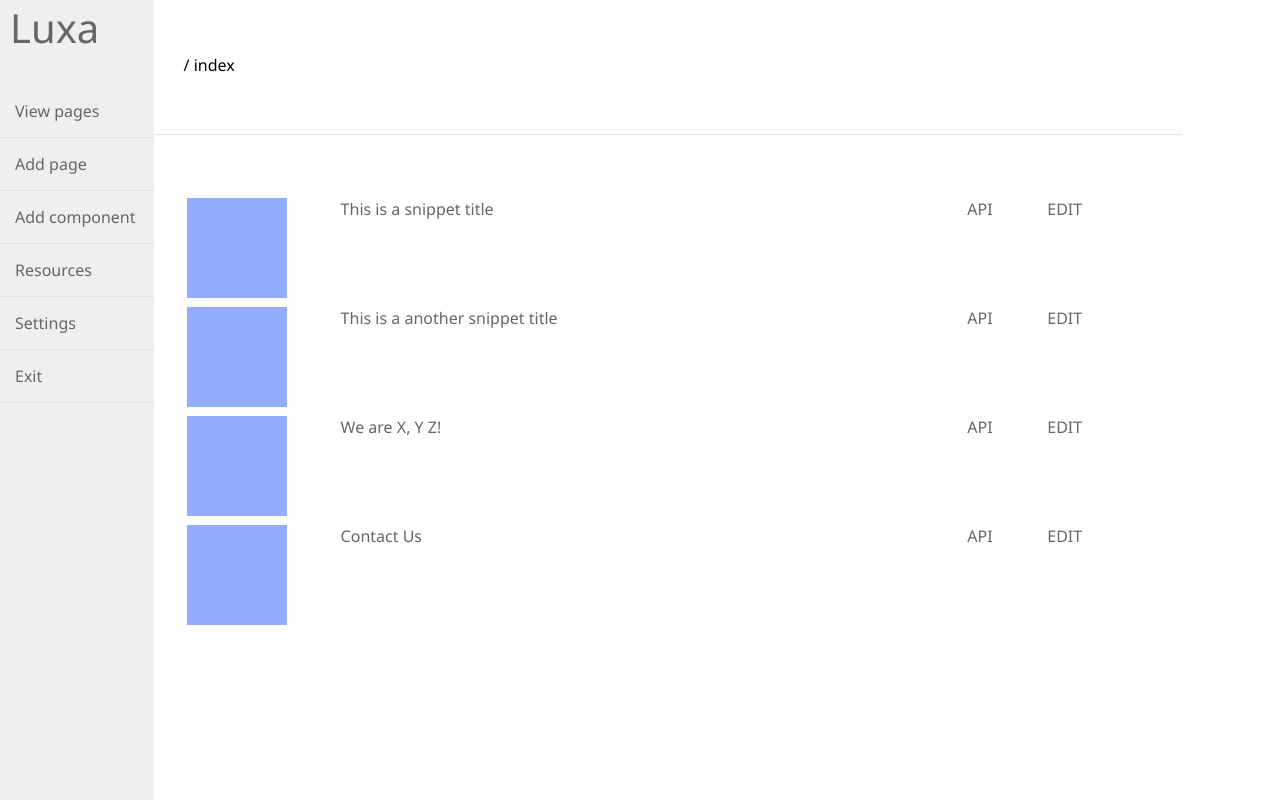
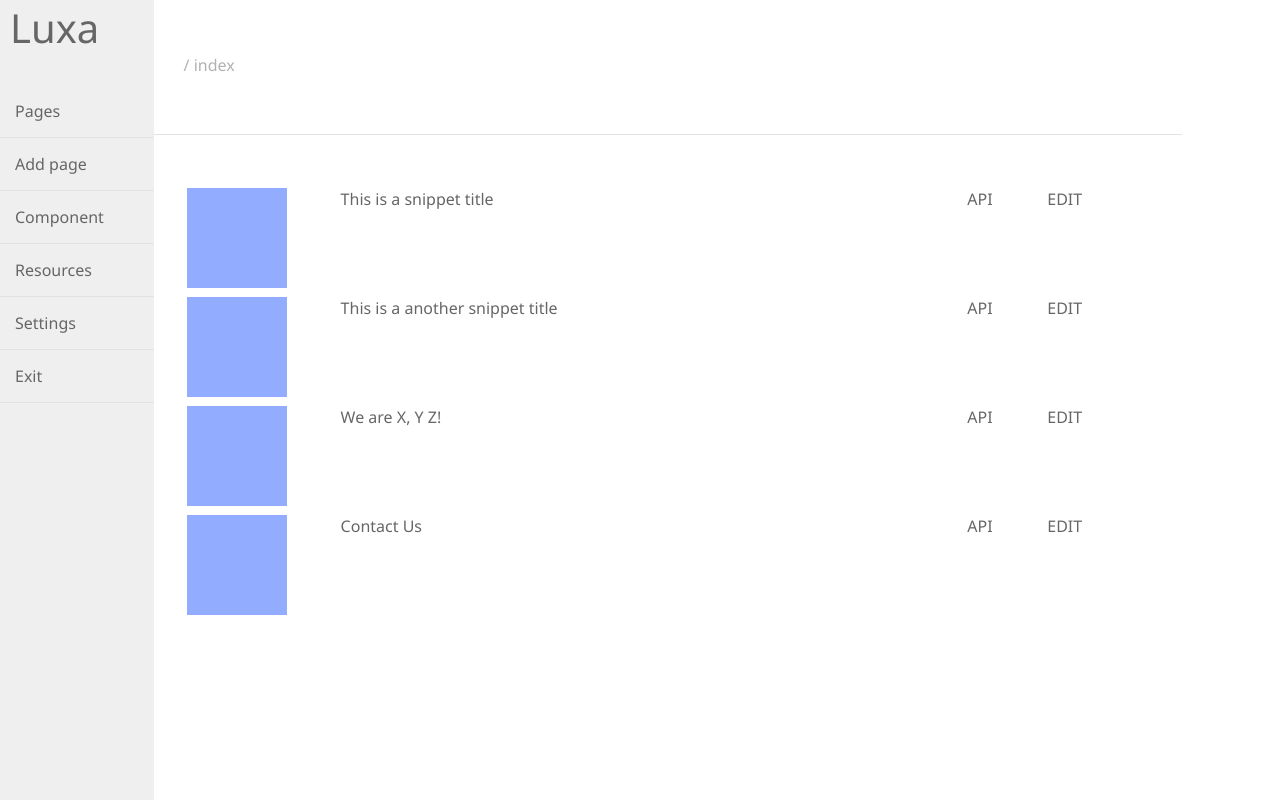
Before and after one commit to flaneurette/Luxa, a PHP site: page /cms/ in a window 1280 px wide. Run offline with PHP 8.4, Linux system fonts and the light colour scheme; a user stored in the database is signed in; data comes from the database, SQL or seed files in the repository; some web fonts are replaced.

Commit message:
Add files via upload

```diff
--- a/assets/css/tokens.css
+++ b/assets/css/tokens.css
@@ -52,6 +52,7 @@
 
 * {
 	font-family: var(--font-family);
+	color:  var(--grey);
 }
 
 html, body {
@@ -302,7 +303,7 @@ hr {
 		width: 80%;
 		float: left;
 		display: block;
-		margin-top: var(--spacing-xlarge);
+		margin-top: var(--spacing-large);
 	}
 
 	.header h1 {
--- a/core/AddPage.php
+++ b/core/AddPage.php
@@ -36,7 +36,8 @@
 	</nav>
 	<article class="main">
 	<input type="hidden" name="csrf" value="<?php echo $token;?>" />
-	<input type="text" name="page" value="" placeholder="Type here: design.html, or index.php" />
+	<label>Slug</label>
+	<input type="text" name="page" value="" placeholder="Type here: /design/ or /index/" />
 	</article>
 	</form>
 </div>
--- a/core/Navigation.php
+++ b/core/Navigation.php
@@ -1,8 +1,8 @@
 	<h1><a href="<?php echo SITE;?>index.php">Luxa</a></h1>
 	<ul class="navigate">
-	<li><a href="<?php echo SITE;?>pages/">View pages</a></li>
+	<li><a href="<?php echo SITE;?>pages/">Pages</a></li>
 	<li><a href="<?php echo SITE;?>pages/add/">Add page</a></li>
-	<li><a href="<?php echo SITE;?>components/add/">Add component</a></li>
+	<li><a href="<?php echo SITE;?>components/add/">Component</a></li>
 	<li><a href="<?php echo SITE;?>resources/">Resources</a></li>
 	<li><a href="<?php echo SITE;?>settings/">Settings</a></li>
 	<li><a href="<?php echo SITE;?>logout/<?php echo $token;?>/">Exit</a></li>
--- a/demo/index.php
+++ b/demo/index.php
@@ -37,7 +37,7 @@ img {
 
 	let app = new UX();
 
-	app.http('../API.php', 'callback', mycall);
+	app.http('../API.php?filetype=json', 'callback', mycall);
 
 	function mycall(dataset) {
 		let data = dataset.replaceAll('&gt;','>').replaceAll('&lt;','<');
```
Also changed, not shown: core/AddResource.php (+6 -6 lines).
